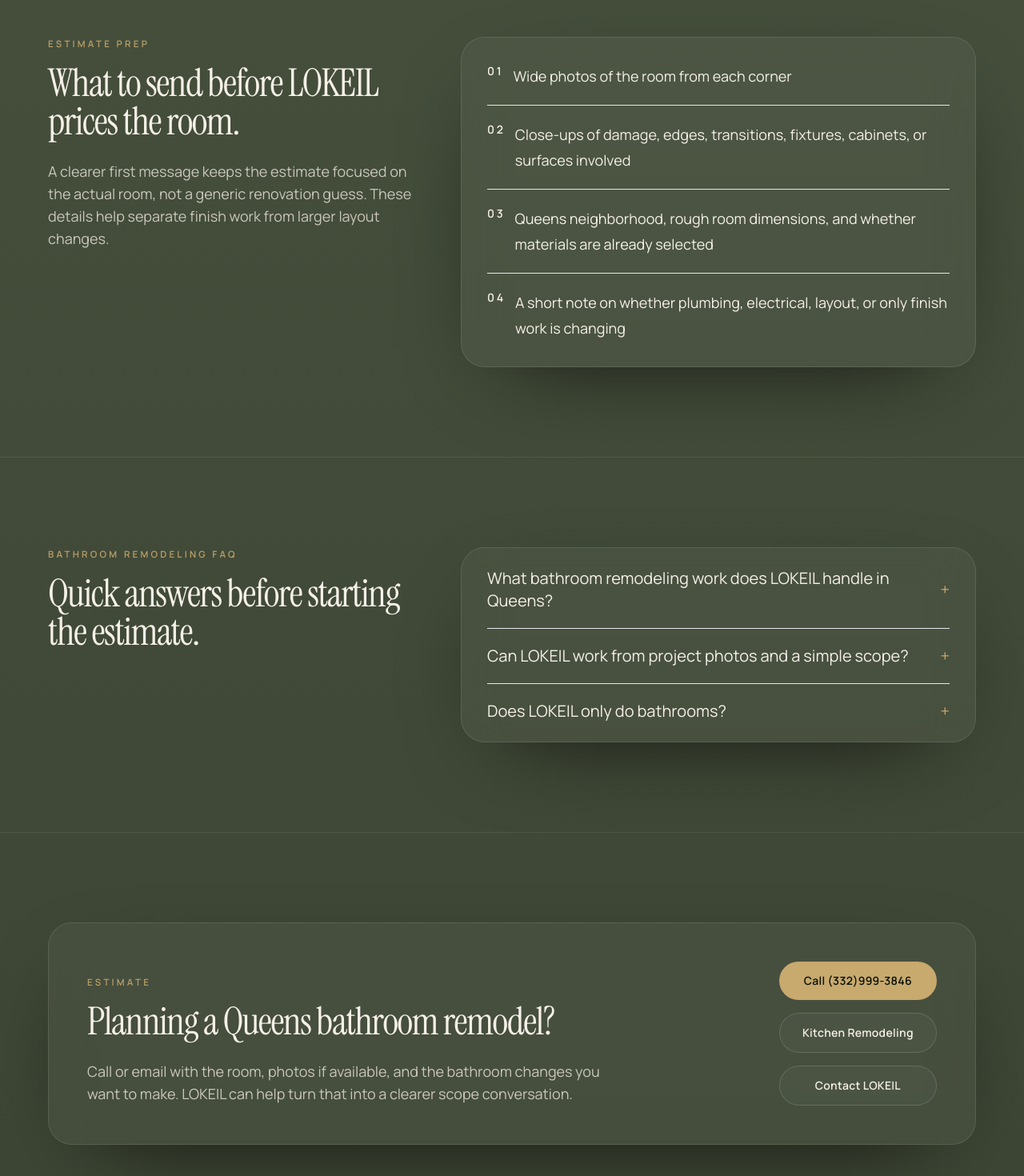
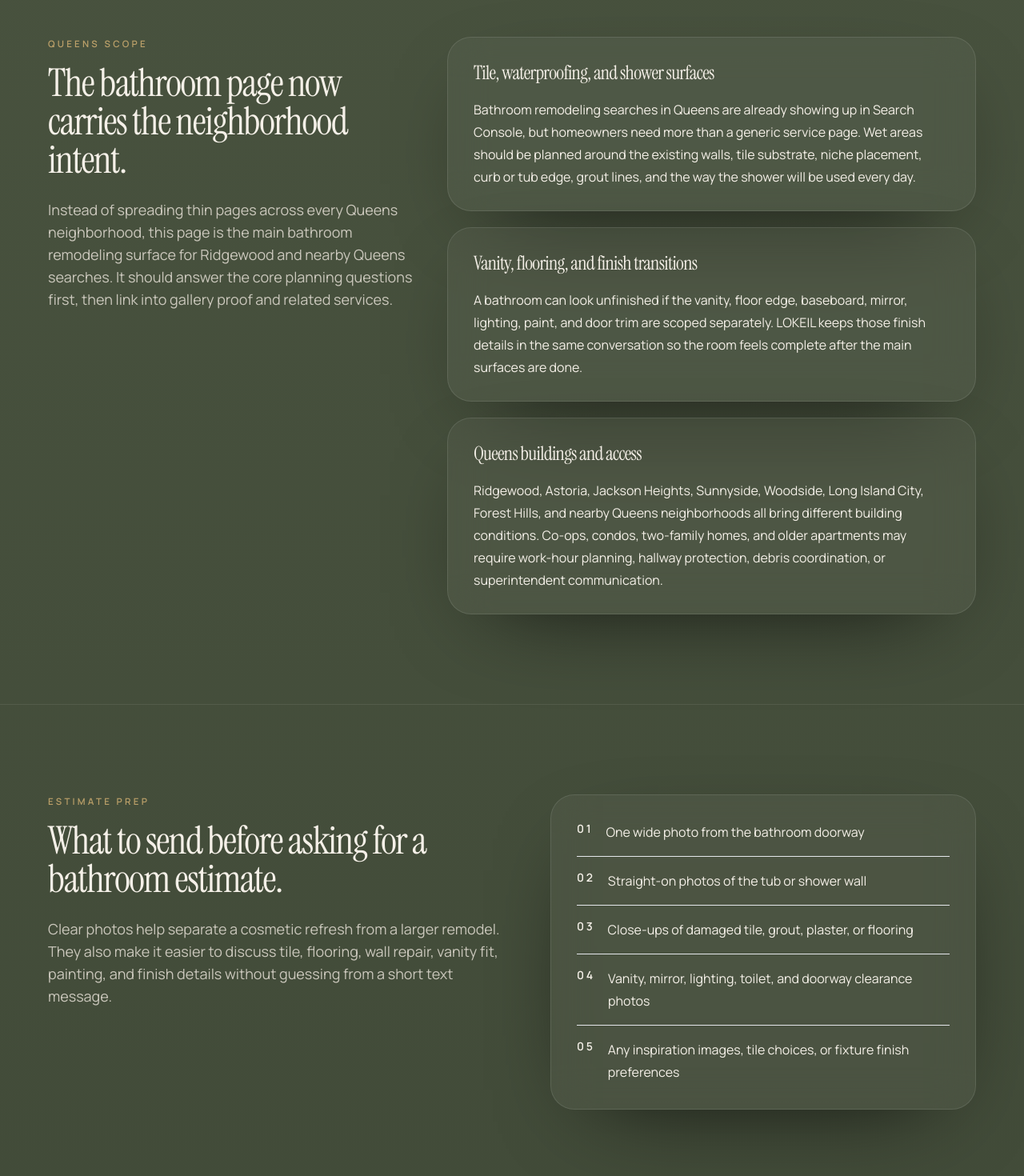
Before and after one commit to donaldlena833-cyber/lokeil-website, a Next.js app: page /bathroom-remodeling-queens in a window 1280 px wide. Shown: the part 2240-3710 px from the top of the page at 80% size. Built offline with nearby package versions, Linux system fonts and the light colour scheme.

Commit message:
Consolidate local SEO blog variants

```diff
--- a/app/bathroom-remodeling-queens/page.tsx
+++ b/app/bathroom-remodeling-queens/page.tsx
@@ -18,6 +18,32 @@
   'Plaster, drywall, painting, trim, and finish work around the remodel',
   'Vanity, cabinet, door, and detail upgrades that help the room feel complete',
   'Queens apartment and home projects where clean sequencing matters',
+] as const;
+
+const queensPlanningDetails = [
+  {
+    title: 'Tile, waterproofing, and shower surfaces',
+    body:
+      'Bathroom remodeling searches in Queens are already showing up in Search Console, but homeowners need more than a generic service page. Wet areas should be planned around the existing walls, tile substrate, niche placement, curb or tub edge, grout lines, and the way the shower will be used every day.',
+  },
+  {
+    title: 'Vanity, flooring, and finish transitions',
+    body:
+      'A bathroom can look unfinished if the vanity, floor edge, baseboard, mirror, lighting, paint, and door trim are scoped separately. LOKEIL keeps those finish details in the same conversation so the room feels complete after the main surfaces are done.',
+  },
+  {
+    title: 'Queens buildings and access',
+    body:
+      'Ridgewood, Astoria, Jackson Heights, Sunnyside, Woodside, Long Island City, Forest Hills, and nearby Queens neighborhoods all bring different building conditions. Co-ops, condos, two-family homes, and older apartments may require work-hour planning, hallway protection, debris coordination, or superintendent communication.',
+  },
+] as const;
+
+const photoChecklist = [
+  'One wide photo from the bathroom doorway',
+  'Straight-on photos of the tub or shower wall',
+  'Close-ups of damaged tile, grout, plaster, or flooring',
+  'Vanity, mirror, lighting, toilet, and doorway clearance photos',
+  'Any inspiration images, tile choices, or fixture finish preferences',
 ] as const;
 
 const planningNotes = [
@@ -185,6 +211,56 @@
         </div>
       </section>
 
+      <section className="section-rule section-space">
+        <div className="site-shell grid gap-10 lg:grid-cols-[0.82fr_1.18fr]">
+          <div data-reveal="fade-up">
+            <p className="eyebrow">Queens scope</p>
+            <h2 className="section-title mt-4">The bathroom page now carries the neighborhood intent.</h2>
+            <p className="lead mt-6">
+              Instead of spreading thin pages across every Queens neighborhood, this page is the main
+              bathroom remodeling surface for Ridgewood and nearby Queens searches. It should answer
+              the core planning questions first, then link into gallery proof and related services.
+            </p>
+          </div>
+
+          <div className="grid gap-5">
+            {queensPlanningDetails.map((detail, index) => (
+              <article key={detail.title} className="surface px-6 py-7 sm:px-8" data-reveal="fade-up" data-delay={String(index + 1)}>
+                <h3 className="text-2xl text-olive-50">{detail.title}</h3>
+                <p className="mt-4 text-base leading-7 text-olive-100/72">{detail.body}</p>
+              </article>
+            ))}
+          </div>
+        </div>
+      </section>
+
+      <section className="section-rule section-space bg-black/8">
+        <div className="site-shell grid gap-10 lg:grid-cols-[1.05fr_0.95fr] lg:items-start">
+          <div data-reveal="fade-up">
+            <p className="eyebrow">Estimate prep</p>
+            <h2 className="section-title mt-4">What to send before asking for a bathroom estimate.</h2>
+            <p className="lead mt-6">
+              Clear photos help separate a cosmetic refresh from a larger remodel. They also make it
+              easier to discuss tile, flooring, wall repair, vanity fit, painting, and finish details
+              without guessing from a short text message.
+            </p>
+          </div>
+
+          <div className="surface p-6 sm:p-8" data-reveal="scale-in" data-delay="1">
+            <div className="grid gap-4">
+              {photoChecklist.map((item, index) => (
+                <div key={item} className="grid grid-cols-[auto_1fr] gap-4 border-b border-white/8 pb-4 last:border-b-0 last:pb-0">
+                  <span className="text-sm font-semibold uppercase tracking-[0.2em] text-accent/84">
+                    {String(index + 1).padStart(2, '0')}
+                  </span>
+                  <p className="text-base leading-7 text-olive-100/76">{item}</p>
+                </div>
+              ))}
+            </div>
+          </div>
+        </div>
+      </section>
+
       <EstimatePrepChecklist />
 
       <section className="section-rule section-space">
--- a/app/blog/page.tsx
+++ b/app/blog/page.tsx
@@ -14,8 +14,14 @@
 });
 
 export default function BlogIndex() {
-  const featuredPost = blogPosts[0];
-  const otherPosts = blogPosts.slice(1);
+  const visiblePosts = blogPosts.filter(
+    (post) =>
+      !post.slug.match(
+        /^bathroom-remodeling-(astoria|jackson-heights|long-island-city|ridgewood|sunnyside|woodside)-nyc-planning-guide$/,
+      ),
+  );
+  const featuredPost = visiblePosts[0];
+  const otherPosts = visiblePosts.slice(1);
 
   return (
     <main>
--- a/app/gallery/page.tsx
+++ b/app/gallery/page.tsx
@@ -25,6 +25,16 @@
             <p className="lead mt-6">
               Browse the photo archive by room and finish type. The gallery now keeps the focus on
               the work itself, with a quieter layout and no video or caption clutter.
+            </p>
+            <p className="mt-5 max-w-2xl text-base leading-7 text-olive-100/72">
+              This page is now part of the SEO proof system, not just a portfolio. Use it to compare
+              bathroom tile, shower surrounds, flooring, cabinet work, paint preparation, and finish
+              details before calling about a Queens remodeling project.
+            </p>
+            <p className="mt-4 max-w-2xl text-base leading-7 text-olive-100/72">
+              When you contact LOKEIL, reference the room type and the kind of finish you liked in
+              the gallery. That makes the first estimate conversation more specific and helps avoid
+              vague remodeling requests that are hard to price.
             </p>
           </div>
 
@@ -65,6 +75,33 @@
         </div>
       </section>
 
+      <section className="section-rule section-space bg-black/8">
+        <div className="site-shell grid gap-8 lg:grid-cols-3">
+          {[
+            {
+              title: 'Bathrooms and showers',
+              body:
+                'Review shower walls, niches, bathtub surrounds, marble-look tile, flooring, and finish transitions before planning a bathroom remodel.',
+            },
+            {
+              title: 'Kitchens and cabinets',
+              body:
+                'Use the cabinet and kitchen photos to discuss storage, backsplash, floor transitions, hardware, and the level of finish expected.',
+            },
+            {
+              title: 'Paint, plaster, and prep',
+              body:
+                'Surface preparation matters. Wall repair, skim work, paint, trim, and clean edges often decide whether the final room feels polished.',
+            },
+          ].map((item, index) => (
+            <article key={item.title} className="surface px-6 py-7 sm:px-8" data-reveal="fade-up" data-delay={String(index + 1)}>
+              <h2 className="text-3xl text-olive-50">{item.title}</h2>
+              <p className="mt-4 text-base leading-7 text-olive-100/72">{item.body}</p>
+            </article>
+          ))}
+        </div>
+      </section>
+
       <GalleryClient />
     </main>
   );
--- a/app/sitemap.ts
+++ b/app/sitemap.ts
@@ -15,7 +15,7 @@
   { path: '/interior-painting-queens', priority: 0.84, changeFrequency: 'monthly' as const, lastModified: '2026-05-10' },
   { path: '/cabinet-installation-queens', priority: 0.84, changeFrequency: 'monthly' as const, lastModified: '2026-05-26' },
   { path: '/blog', priority: 0.8, changeFrequency: 'weekly' as const, lastModified: '2026-06-12' },
-  ...blogPosts.map((post) => ({
+  ...blogPosts.filter((post) => !post.slug.match(/^bathroom-remodeling-(astoria|jackson-heights|long-island-city|ridgewood|sunnyside|woodside)-nyc-planning-guide$/)).map((post) => ({
     path: `/blog/${post.slug}`,
     priority: 0.72,
     changeFrequency: 'monthly' as const,
```
Also changed, not shown: middleware.ts (+19 -0 lines).
